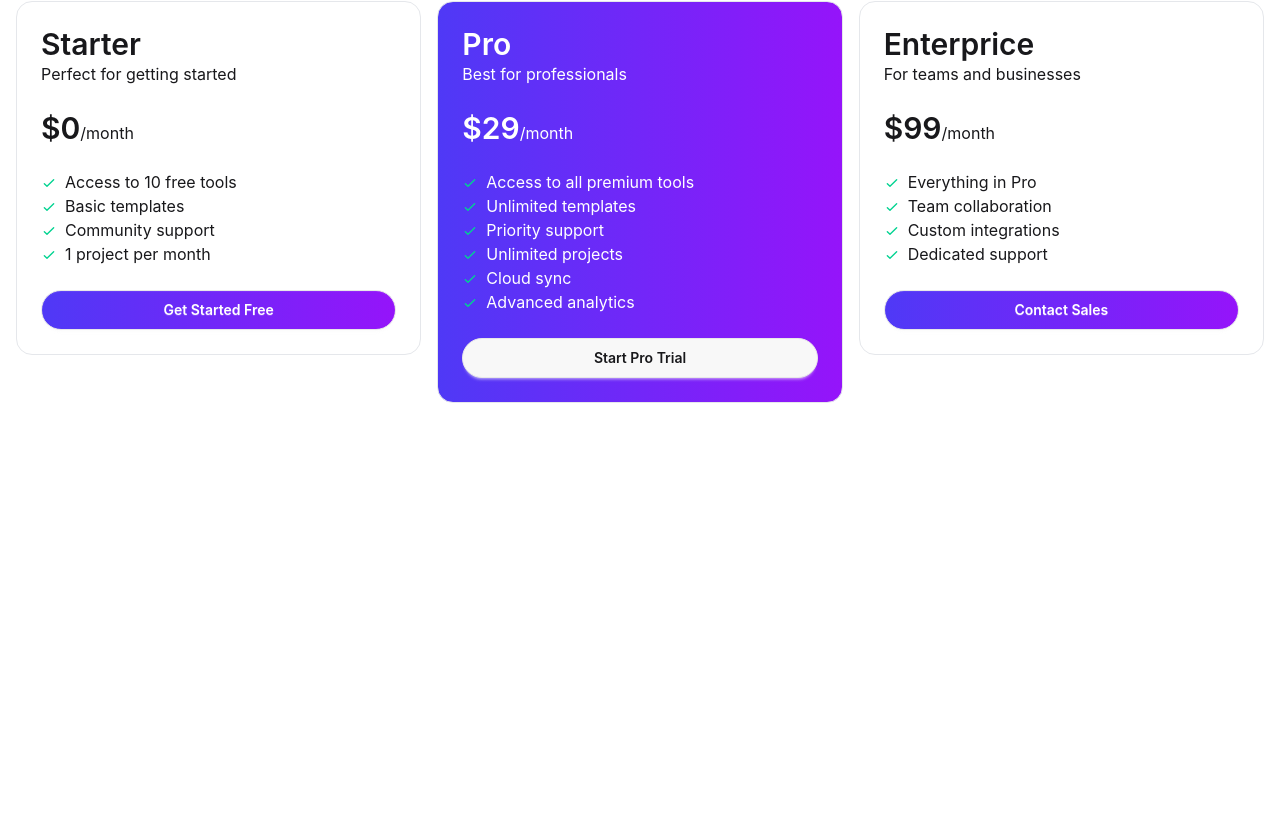
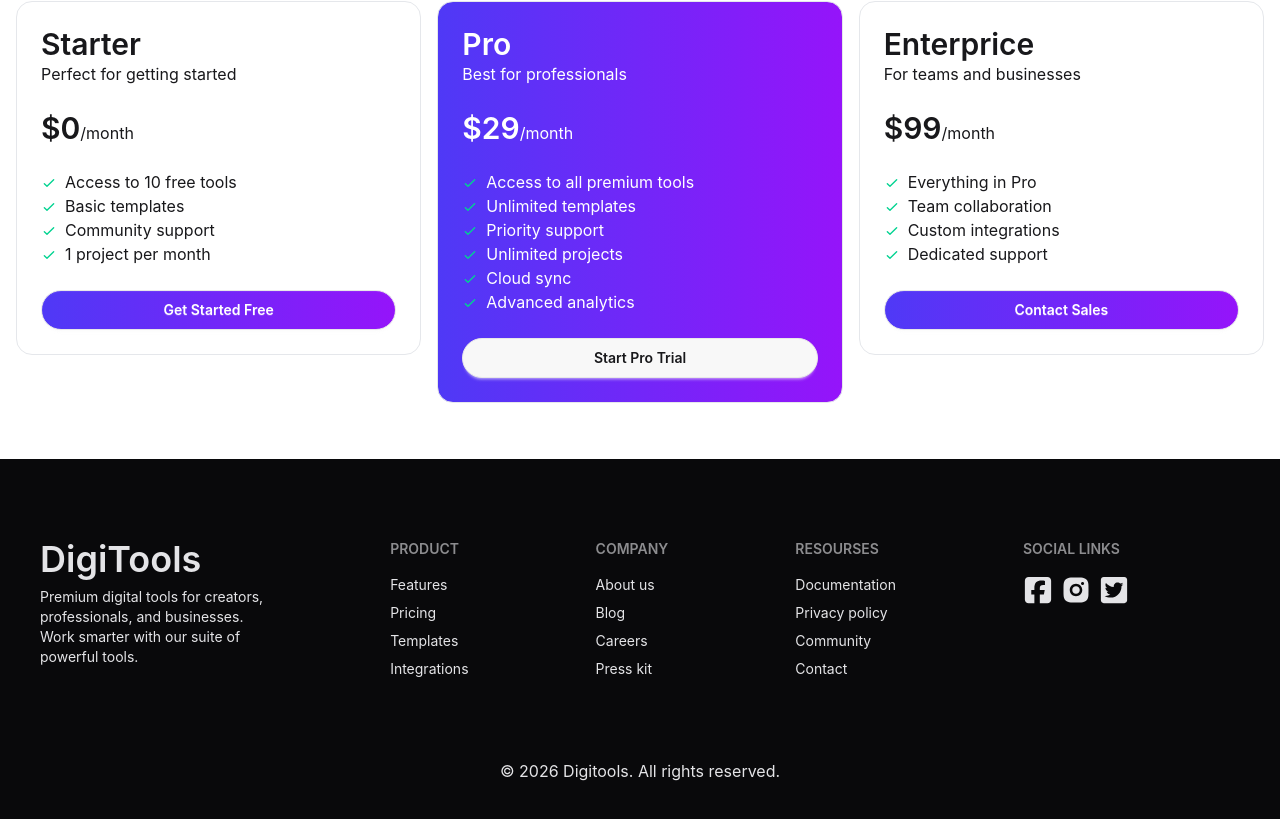
Before and after one commit to thisisyourfahi/DigiTools, a React (Vite) app: page / in a window 1280 px wide. Shown: the part 2993-3812 px from the top of the page. Before the commit the page ends 3452 px from the top, so only its background shows below. Built offline with nearby package versions, Linux system fonts and the light colour scheme.

Commit message:
style: footer ui

```diff
--- a/src/App.jsx
+++ b/src/App.jsx
@@ -6,6 +6,7 @@ import Nav from './components/header/Nav/Nav'
 import ProductSection from './components/main/ProductSection'
 import Steps from './components/main/Steps/Steps'
 import Pricing from './components/main/Pricing/Pricing'
+import Footer from './components/main/Footer/Footer'
 
 function App() {
 
@@ -20,6 +21,7 @@ function App() {
       {/* non functional */}
       <Steps></Steps>
       <Pricing></Pricing>
+      <Footer></Footer>
 
       <ToastContainer></ToastContainer>
     </div>
--- /dev/null
+++ b/src/components/main/Footer/Footer.jsx
@@ -0,0 +1,49 @@
+import React from 'react';
+import { FaTwitterSquare } from 'react-icons/fa';
+import { FaSquareFacebook } from 'react-icons/fa6';
+import { RiInstagramFill } from 'react-icons/ri';
+
+const Footer = () => {
+    return (
+        <div>
+            <footer className="footer sm:footer-horizontal bg-neutral text-neutral-content p-10 pt-20">
+                <nav>
+                    <h3 className='text-4xl font-semibold'>DigiTools</h3>
+                    <p>Premium digital tools for creators,<br />professionals, and businesses.<br />Work smarter with our suite of<br />powerful tools.</p>
+                </nav>
+                <nav>
+                    <h6 className="footer-title">Product</h6>
+                    <a className="link link-hover">Features</a>
+                    <a className="link link-hover">Pricing</a>
+                    <a className="link link-hover">Templates</a>
+                    <a className="link link-hover">Integrations</a>
+                </nav>
+                <nav>
+                    <h6 className="footer-title">Company</h6>
+                    <a className="link link-hover">About us</a>
+                    <a className="link link-hover">Blog</a>
+                    <a className="link link-hover">Careers</a>
+                    <a className="link link-hover">Press kit</a>
+                </nav>
+                <nav>
+                    <h6 className="footer-title">Resourses</h6>
+                    <a className="link link-hover">Documentation</a>
+                    <a className="link link-hover">Privacy policy</a>
+                    <a className="link link-hover">Community</a>
+                    <a className="link link-hover">Contact</a>
+                </nav>
+                <nav>
+                    <h6 className="footer-title">Social Links</h6>
+                    <div className='flex gap-2'>
+                        <a href=""><FaSquareFacebook size={30} /></a>
+                        <a href=""><RiInstagramFill size={30} /></a>
+                        <a href=""><FaTwitterSquare size={30} /></a>
+                    </div>
+                </nav>
+            </footer>
+            <p className='bg-neutral text-neutral-content text-center p-10'>© 2026 Digitools. All rights reserved.</p>
+        </div>
+    );
+};
+
+export default Footer;
```
